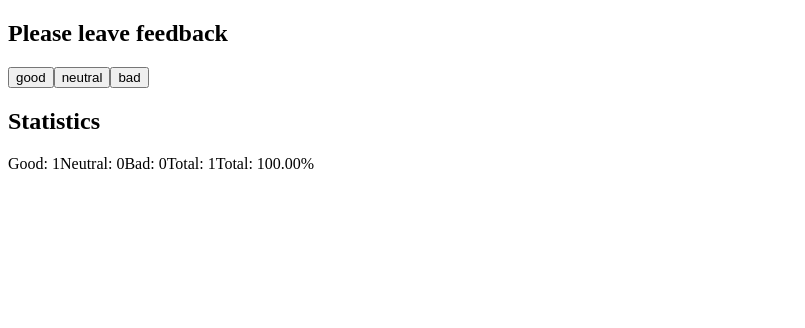
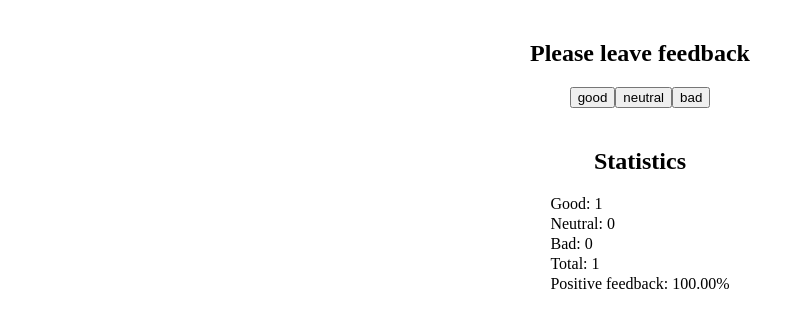
Before and after one commit to MateuszBieda/goit-react-hw-02-feedback, a React (Create React App) app: page / in a window 1280 px wide. Both pictures are taken after a click on the button "good". Shown: the top 328 px of the page, without its empty margins (0-805 px from the left). Built offline with nearby package versions, Linux system fonts and the light colour scheme.

Commit message:
src/components/Statistics/Statistics.module.css

```diff
--- a/src/components/FeedbackOptions/FeedbackOptions.jsx
+++ b/src/components/FeedbackOptions/FeedbackOptions.jsx
@@ -1,10 +1,12 @@
-
+import css from 'components/FeedbackOptions/FeedbackOptions.module.css';
+import PropTypes from "prop-types";
 
 export const FeedbackOptions = ({ options, addFeedback }) => {
   return (
-        <div >
-            {options.map((option) => (
+    <div>
+      {options.map(option => (
         <button
+          className={css.button}
           key={option}
           onClick={addFeedback}
           name={option}
@@ -15,3 +17,9 @@ export const FeedbackOptions = ({ options, addFeedback }) => {
     </div>
   );
 };
+
+
+FeedbackOptions.propTypes = {
+    options: PropTypes.array.isRequired,
+    addFeedback: PropTypes.func.isRequired,
+};
--- a/src/components/Notification/Notification.jsx
+++ b/src/components/Notification/Notification.jsx
@@ -1,7 +1,13 @@
 
+import PropTypes from "prop-types";
+import css from 'components/Notification/Notification.module.css';
 
 export const Notification = ({ message }) => {
     return (
-        <span>{message}</span>
+        <span className={css.notification}>{message}</span>
     );
 };
+
+Notification.propTypes = {
+    message: PropTypes.string.isRequired,
+}
--- a/src/components/Notification/Notification.module.css
+++ b/src/components/Notification/Notification.module.css
@@ -0,0 +1,5 @@
+.notification{
+color: rgb(49, 12, 83);
+    font-weight: 400;
+    font-size: large;
+}
--- a/src/components/Section/Section.jsx
+++ b/src/components/Section/Section.jsx
@@ -1,11 +1,19 @@
+import css from 'components/Section/Section.module.css';
+import PropTypes from "prop-types";
 
 
 
 export const Section = ({ title, children }) => {
     return (
-        <section>
-            <h1 >{title}</h1>
+        <section className={css.section_1}>
+            <h1>{title}</h1>
             {children}
         </section>
     );
 };
+
+
+Section.propTypes = {
+    title: PropTypes.string.isRequired,
+    children: PropTypes.node.isRequired,
+};
--- a/src/components/Section/Section.module.css
+++ b/src/components/Section/Section.module.css
@@ -0,0 +1,8 @@
+.section_1{
+
+    margin: auto;
+    display: flex;
+    flex-direction: column;
+    align-items: center;
+    margin-top: 20px;
+}
--- a/src/components/Statistics/Statistics.jsx
+++ b/src/components/Statistics/Statistics.jsx
@@ -1,12 +1,28 @@
+import css from 'components/Statistics/Statistics.module.css';
+import PropTypes from 'prop-types';
 
-export const Statistics = ({ good, neutral, bad, total, positivePercentage }) => {
+export const Statistics = ({
+  good,
+  neutral,
+  bad,
+  total,
+  positivePercentage,
+}) => {
   return (
-        <div >
+    <div className={css.statistics}>
       <span>Good: {good}</span>
       <span>Neutral: {neutral}</span>
       <span>Bad: {bad}</span>
       <span>Total: {total}</span>
-            <span>Total: {positivePercentage.toFixed(2)}%</span>
+      <span>Positive feedback: {positivePercentage.toFixed(2)}%</span>
     </div>
   );
 };
+
+Statistics.propTypes = {
+  good: PropTypes.number.isRequired,
+  neutral: PropTypes.number.isRequired,
+  bad: PropTypes.number.isRequired,
+  total: PropTypes.number.isRequired,
+  positivePercentage: PropTypes.number.isRequired,
+};
--- a/src/components/Statistics/Statistics.module.css
+++ b/src/components/Statistics/Statistics.module.css
@@ -0,0 +1,7 @@
+.statistics {
+  display: flex;
+  flex-direction: column;
+  row-gap: 2px;
+  font-weight: 500;
+  font-size: 16px;
+}
```
Also changed, not shown: src/components/App.jsx (+3 -7 lines). Lines whose indentation alone changed are shown as unchanged.
